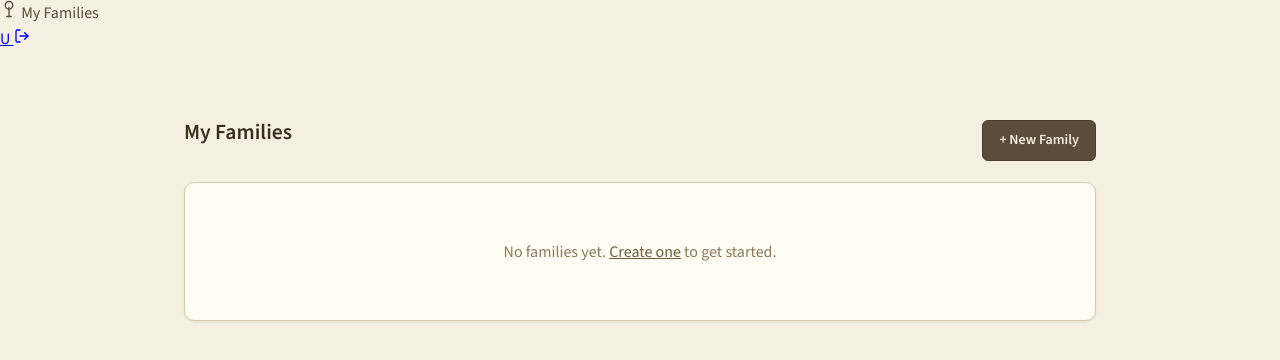
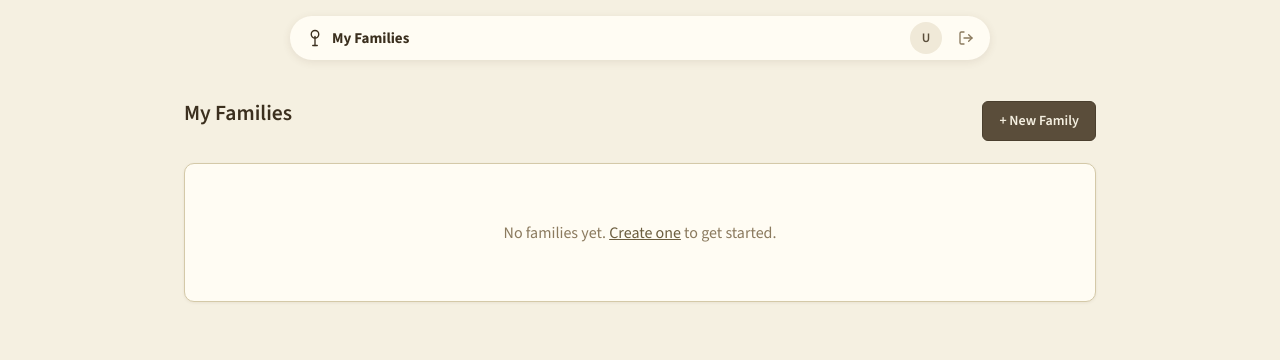
Before and after one commit to RNCDev/chowdhury-ancenstry, a Flask app: page / in a window 1280 px wide. Shown: the top 360 px of the page. Run offline with Flask 3, Linux system fonts and the light colour scheme; the visitor is signed in with stand-in values (Sample User, id 1); data comes from the database, SQL or seed files in the repository; data that the repository does not hold is empty.

Commit message:
feat: add header pill and share FAB styles, remove old nav CSS
Co-Authored-By: Claude Opus 4.6 (1M context) <noreply@anthropic.com>

```diff
--- a/static/style.css
+++ b/static/style.css
@@ -61,30 +61,133 @@ body {
     color: var(--text-body);
 }
 
-/* ── Back arrow ── */
-.back-arrow {
+/* ── Header pill navigation ── */
+.header-pill {
     position: fixed;
     top: var(--space-md);
-    left: var(--space-md);
+    left: 50%;
+    transform: translateX(-50%);
+    background: var(--bg-card);
+    border-radius: 24px;
+    padding: 6px 8px 6px 16px;
+    display: flex;
+    align-items: center;
+    justify-content: space-between;
+    box-shadow: 0 2px 8px rgba(90, 62, 40, 0.1);
     z-index: 100;
+    max-width: 700px;
+    width: calc(100% - 2rem);
+}
+
+.header-pill-brand {
+    display: flex;
+    align-items: center;
+    gap: var(--space-sm);
+    flex-shrink: 0;
+}
+
+.header-pill-icon {
+    color: var(--text-primary);
+}
+
+.header-pill-family-name {
+    font-weight: 700;
+    font-size: 0.9375rem;
+    color: var(--text-primary);
+}
+
+.header-pill-nav {
+    display: flex;
+    gap: 4px;
+    padding: 0 var(--space-md);
+}
+
+.header-pill-tab {
+    padding: 6px 14px;
+    border-radius: 16px;
+    font-size: 0.875rem;
+    font-weight: 500;
+    color: var(--text-body);
+    text-decoration: none;
+    transition: background 0.15s, color 0.15s;
+}
+
+.header-pill-tab:hover {
+    background: var(--bg-hover);
+}
+
+.header-pill-tab.active {
+    background: var(--accent);
+    color: var(--bg-page);
+    font-weight: 600;
+}
+
+.header-pill-user {
+    display: flex;
+    gap: var(--space-sm);
+    align-items: center;
+    flex-shrink: 0;
+}
+
+.header-pill-avatar {
+    width: 32px;
+    height: 32px;
+    border-radius: 50%;
+    background: var(--bg-hover);
     display: flex;
     align-items: center;
     justify-content: center;
-    width: 44px;
-    height: 44px;
-    border-radius: var(--radius-sm);
+    font-size: 0.8125rem;
+    color: var(--text-body);
+    font-weight: 600;
+    text-decoration: none;
+    transition: background 0.15s;
+}
+
+.header-pill-avatar:hover {
+    background: var(--border-default);
+}
+
+.header-pill-logout {
+    width: 32px;
+    height: 32px;
+    border-radius: 50%;
+    display: flex;
+    align-items: center;
+    justify-content: center;
     color: var(--text-muted);
     text-decoration: none;
     transition: color 0.15s, background 0.15s;
 }
 
-.back-arrow:hover {
-    color: var(--text-primary);
+.header-pill-logout:hover {
+    color: var(--text-body);
     background: var(--bg-hover);
 }
 
-.page-tree .back-arrow,
-.page-login .back-arrow { display: none; }
+/* Login, register, and join pages all use body class page-login */
+.page-login .header-pill { display: none; }
+
+@media (max-width: 480px) {
+    .header-pill {
+        width: calc(100% - var(--space-md));
+        padding: 4px 6px 4px 10px;
+    }
+    .header-pill-family-name { display: none; }
+    .header-pill-tab {
+        padding: 5px 10px;
+        font-size: 0.8125rem;
+    }
+    .header-pill-avatar {
+        width: 28px;
+        height: 28px;
+        font-size: 0.75rem;
+    }
+    .header-pill-logout {
+        width: 28px;
+        height: 28px;
+    }
+}
 
 /* ── Layout ── */
 main.container {
@@ -1139,12 +1150,12 @@ button:hover, [type="submit"]:hover {
     text-align: left;
 }
 
-/* ── Utility: inner pages need top padding for back arrow clearance ── */
+/* ── Inner pages need top padding for header pill clearance ── */
 .page-form main.container,
 .page-list main.container,
 .page-dashboard main.container,
 .page-settings main.container {
-    padding-top: calc(var(--space-xl) + 24px);
+    padding-top: calc(56px + var(--space-xl));
 }
 
 /* ── Login alt link ── */
```
Also changed, not shown: other parts of static/style.css (+1 -96 lines).
